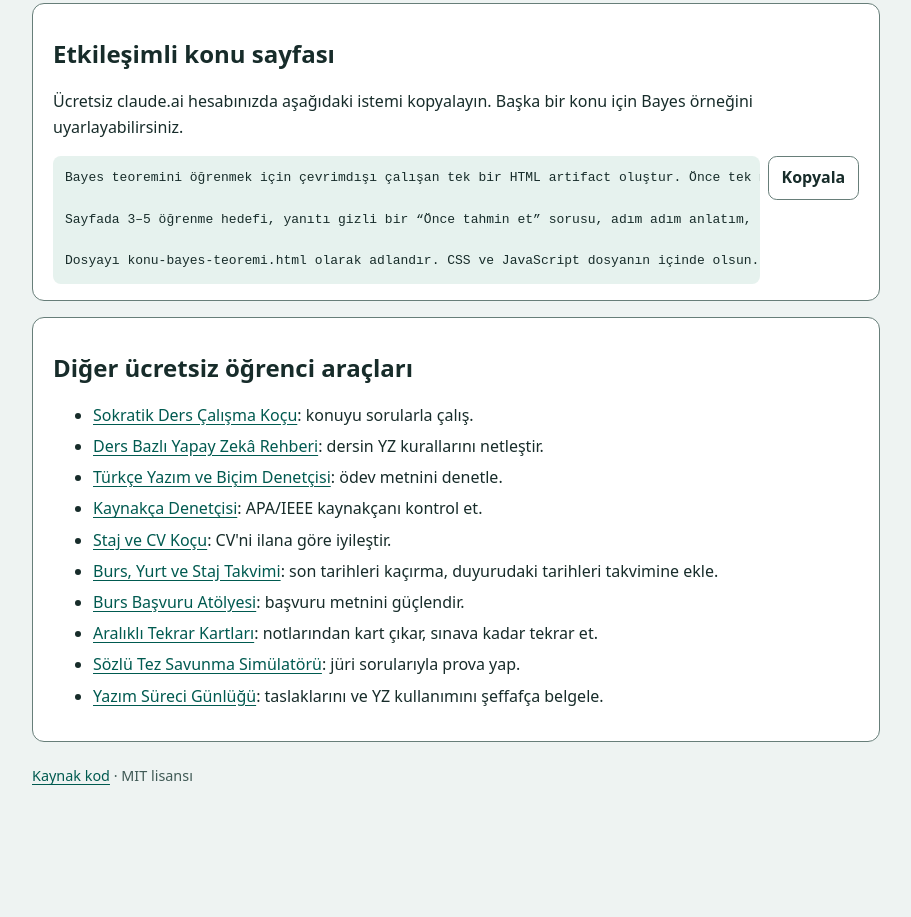
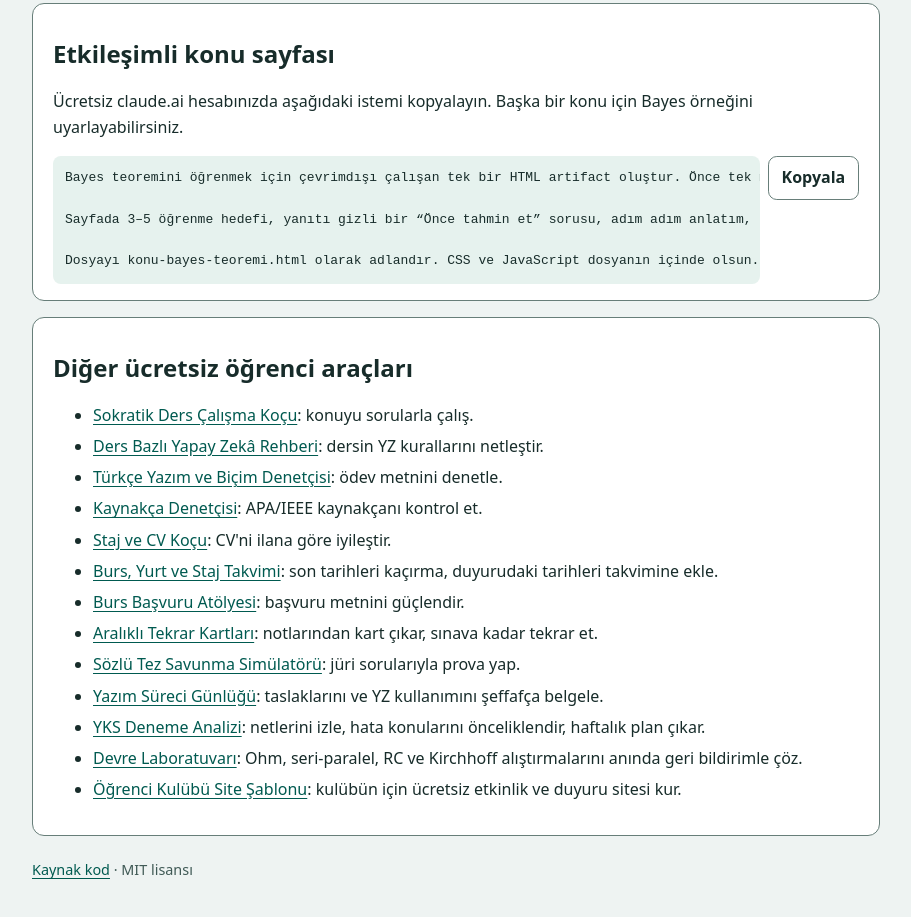
Before and after one commit to oguzhankaygin/ogrenci-proje-baslangic, a plain HTML site: page docs/index.html in a window 1280 px wide. Shown: the part 1155-2072 px from the top of the page, without its empty margins (184-1095 px from the left). Before the commit the page ends 1983 px from the top, so only its background shows below. Drawn offline with Linux system fonts and the light colour scheme.

Commit message:
docs: araçlar dizinine YKS deneme analizi, devre laboratuvarı ve kulüp sitesi şablonunu ekle
Co-Authored-By: Claude Opus 5.5 <noreply@anthropic.com>

```diff
--- a/docs/index.html
+++ b/docs/index.html
@@ -68,6 +68,9 @@ Dosyayı konu-bayes-teoremi.html olarak adlandır. CSS ve JavaScript dosyanın i
       <li><a href="https://oguzhankaygin.github.io/tekrar-kartlari/">Aralıklı Tekrar Kartları</a>: notlarından kart çıkar, sınava kadar tekrar et.</li>
       <li><a href="https://oguzhankaygin.github.io/tez-savunma-simulatoru/">Sözlü Tez Savunma Simülatörü</a>: jüri sorularıyla prova yap.</li>
       <li><a href="https://oguzhankaygin.github.io/yazim-sureci-gunlugu/">Yazım Süreci Günlüğü</a>: taslaklarını ve YZ kullanımını şeffafça belgele.</li>
+      <li><a href="https://oguzhankaygin.github.io/yks-deneme-analizi/">YKS Deneme Analizi</a>: netlerini izle, hata konularını önceliklendir, haftalık plan çıkar.</li>
+      <li><a href="https://oguzhankaygin.github.io/devre-alistirmalari/">Devre Laboratuvarı</a>: Ohm, seri-paralel, RC ve Kirchhoff alıştırmalarını anında geri bildirimle çöz.</li>
+      <li><a href="https://oguzhankaygin.github.io/kulup-sitesi-sablonu/">Öğrenci Kulübü Site Şablonu</a>: kulübün için ücretsiz etkinlik ve duyuru sitesi kur.</li>
     </ul>
   </section>
 
```
